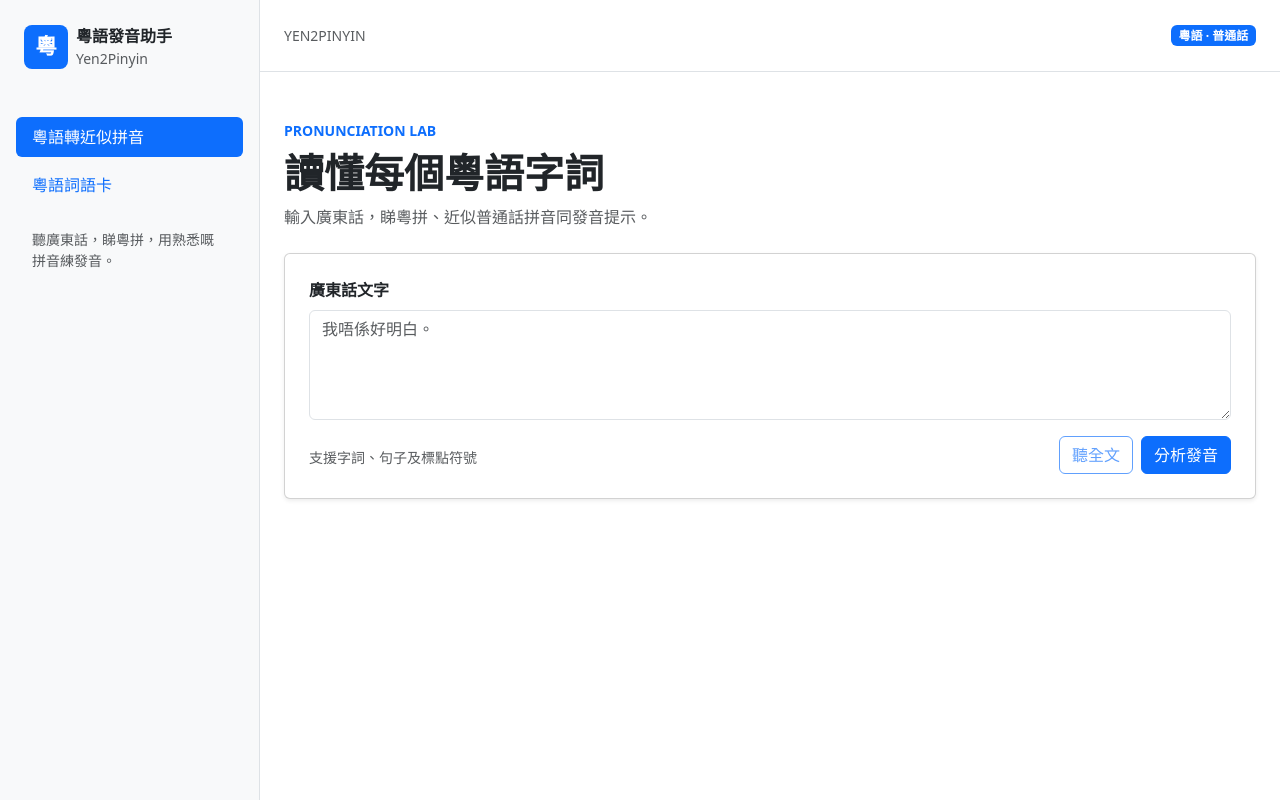
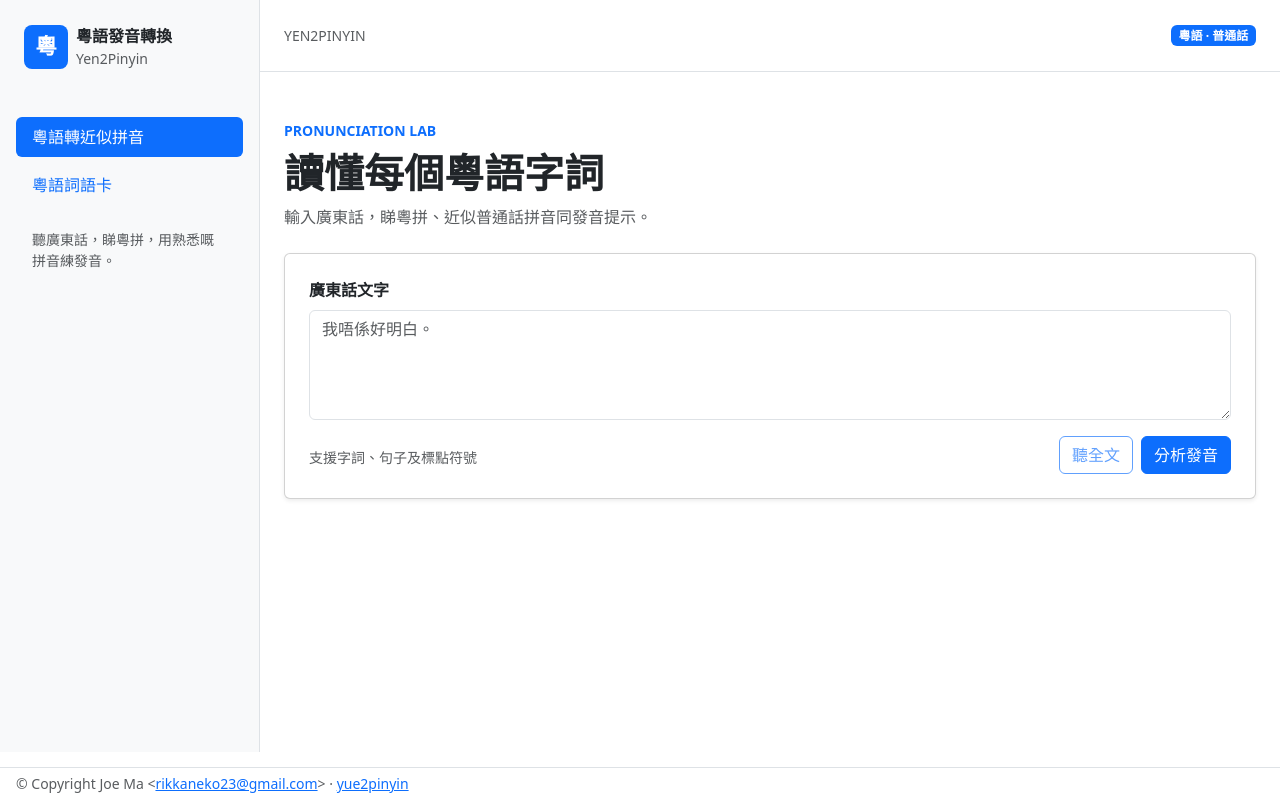
Before and after one commit to rikkaneko/yue2pinyin, a plain HTML site: page frontend/index.html in a window 1280 px wide. Drawn offline with nearby package versions, Linux system fonts and the light colour scheme.

Commit message:
update frontend webpage
Signed-off-by: Joe Ma <rikkaneko23@gmail.com>

```diff
--- a/frontend/index.html
+++ b/frontend/index.html
@@ -4,7 +4,7 @@
     <meta charset="utf-8">
     <meta name="viewport" content="width=device-width, initial-scale=1">
     <meta name="theme-color" content="#ffffff">
-    <title>粵語發音助手</title>
+    <title>粵語發音轉換</title>
     <link rel="stylesheet" href="https://cdn.jsdelivr.net/npm/bootstrap@5.3.8/dist/css/bootstrap.min.css">
     <link rel="stylesheet" href="./style.css">
     <script defer src="https://cdn.jsdelivr.net/npm/jquery@3.7.1/dist/jquery.min.js"></script>
@@ -16,7 +16,7 @@
       <aside class="sidebar bg-body-tertiary border-end p-3" id="sidebar" aria-label="功能選單">
         <div class="brand d-flex align-items-center gap-2 mb-5 px-2 pt-2">
           <span class="brand-mark bg-primary text-white rounded-3 fw-bold d-grid" aria-hidden="true">粵</span>
-          <span><strong class="d-block">粵語發音助手</strong><small class="d-block text-body-secondary">Yen2Pinyin</small></span>
+          <span><strong class="d-block">粵語發音轉換</strong><small class="d-block text-body-secondary">Yen2Pinyin</small></span>
         </div>
         <nav class="nav nav-pills flex-column gap-2" aria-label="模組">
           <button class="nav-link active" type="button" data-view="pronunciation" aria-current="page">粵語轉近似拼音</button>
@@ -62,7 +62,9 @@
             <p class="text-body-secondary">認識詞義、例句同讀音，再撳播放練習聆聽。</p>
           </div>
           <div class="d-flex flex-column flex-sm-row justify-content-between align-items-start align-items-sm-center gap-3 mb-3">
-            <span class="badge text-bg-primary">來自 words.hk 詞庫</span>
+            <a href="https://words.hk/" target="_blank">
+              <span class="badge text-bg-secondary p-2">來自 words.hk 詞庫</span>
+            </a>
             <button id="next-word" class="btn btn-primary" type="button">抽一張詞語卡</button>
           </div>
           <div id="flashcard-status" class="status-message" role="status" aria-live="polite"></div>
@@ -70,6 +72,9 @@
         </section>
       </main>
     </div>
+    <footer class="site-footer bg-body border-top text-body-secondary text-start small">
+      &copy; Copyright Joe Ma &lt;<a href="mailto:rikkaneko23@gmail.com">rikkaneko23@gmail.com</a>&gt; · <a href="https://github.com/rikkaneko/yue2pinyin">yue2pinyin</a>
+    </footer>
     <dialog id="hint-dialog" class="hint-dialog border-0 rounded-3 shadow p-0" aria-labelledby="hint-dialog-title">
       <div class="p-4">
         <div class="d-flex justify-content-between align-items-start gap-3 mb-3">
--- a/frontend/style.css
+++ b/frontend/style.css
@@ -1,3 +1,18 @@
+.app-shell {
+  padding-bottom: 3rem;
+}
+
+.site-footer {
+  position: fixed;
+  z-index: 10;
+  right: 0;
+  bottom: 0;
+  left: 0;
+  padding: .375rem 1rem;
+  line-height: 1.25rem;
+  overflow-wrap: anywhere;
+}
+
 .sidebar {
   width: 260px;
   flex: 0 0 260px;
@@ -167,6 +182,10 @@
 }
 
 @media (max-width: 575px) {
+  .app-shell {
+    padding-bottom: 4rem;
+  }
+
   .field-list {
     grid-template-columns: 1fr;
     gap: 3px;
```
